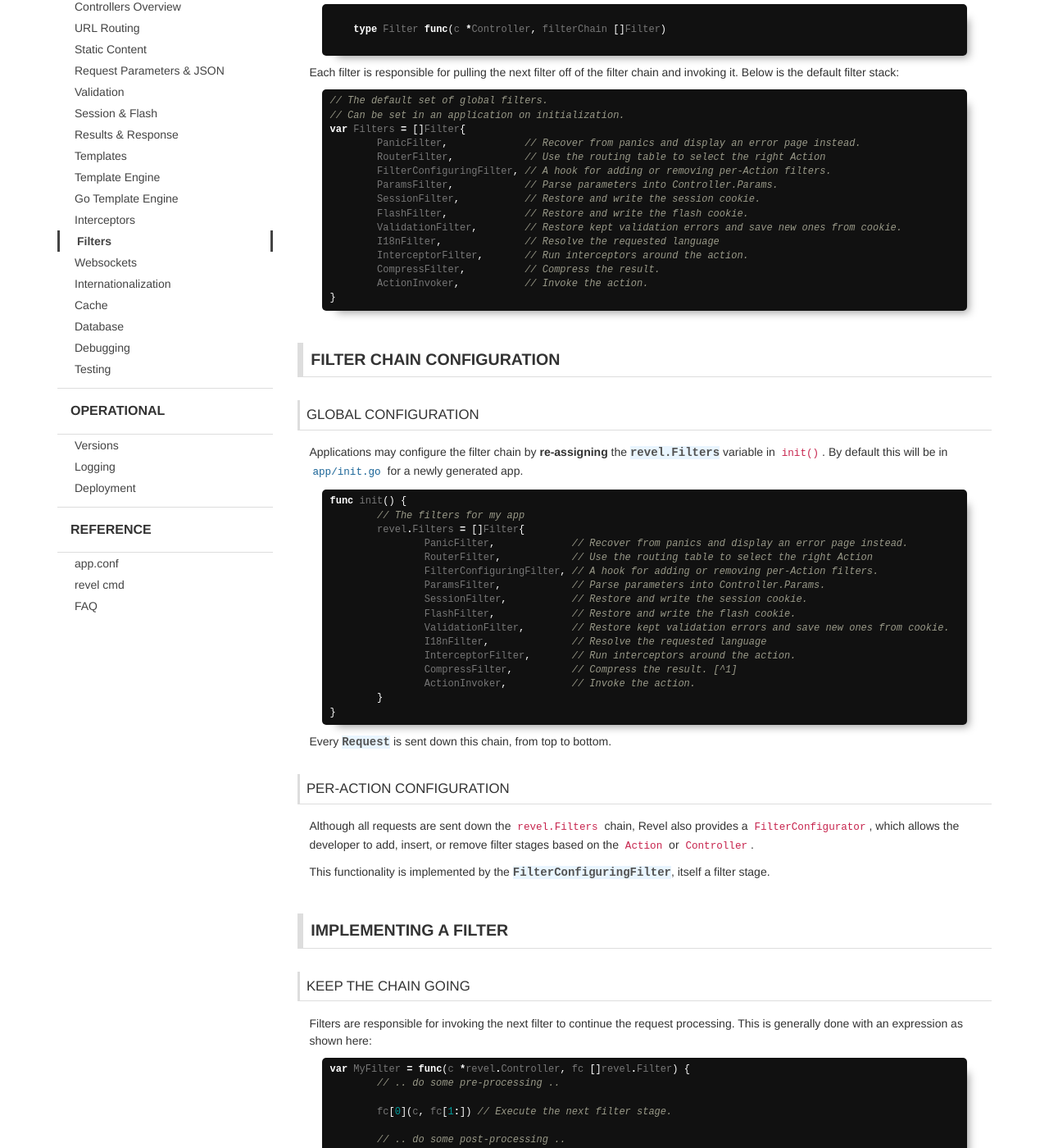
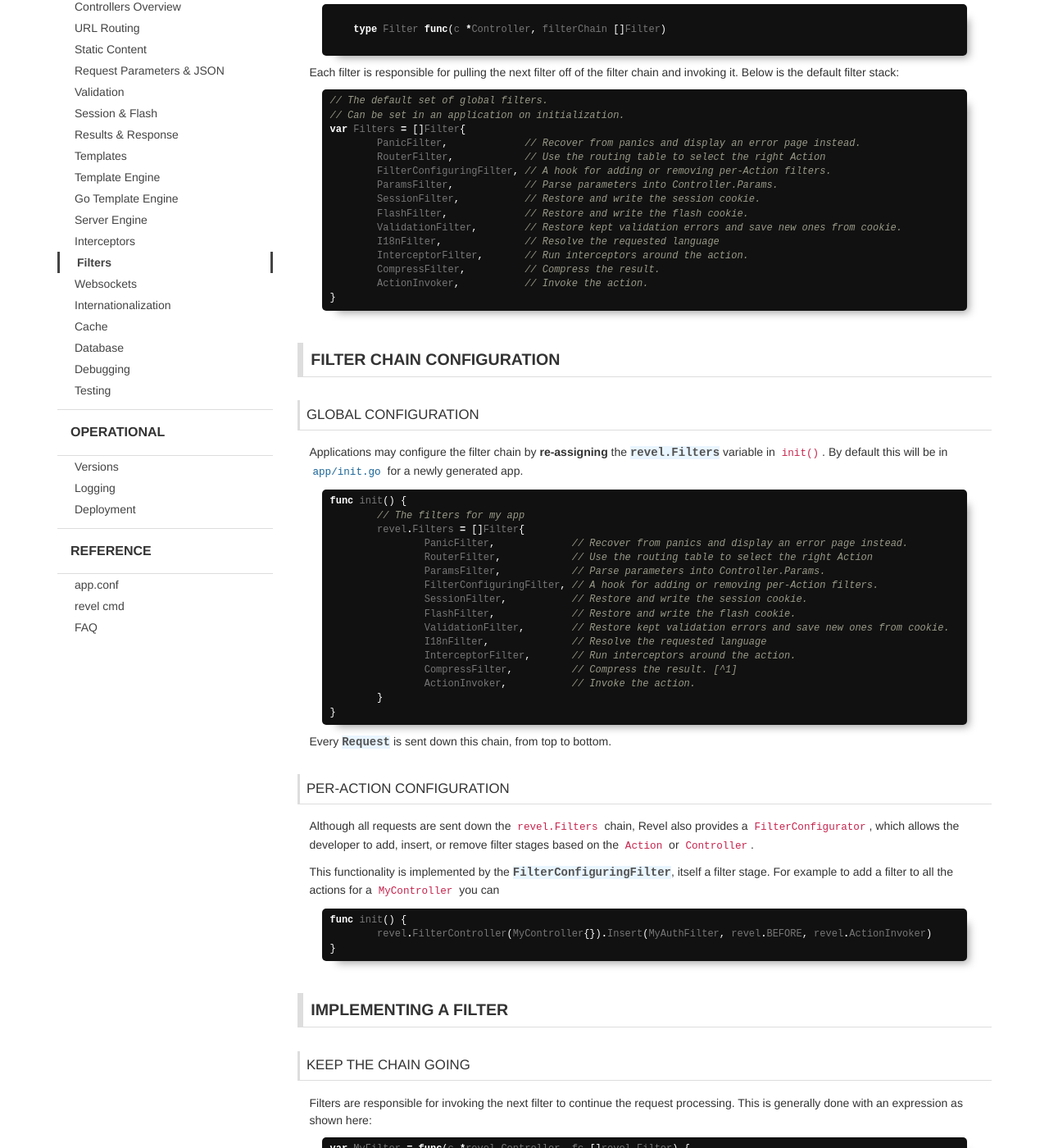
Before and after one commit to revel/revel.github.io, a Jekyll site: the page built from manual/filters.md, in a window 1280 px wide and 1400 px high, scrolled down 289 px. Shown: the whole window at 82% size. Built offline with Jekyll 4.4.1, drawn with Linux system fonts in a browser that asks for light colours; nearby versions of some CDN libraries.

Commit message:
Missed commit

````diff
--- a/_layouts/manual.html
+++ b/_layouts/manual.html
@@ -49,6 +49,9 @@ nav:
     title: Go Template Engine
     url: templates-go.html
   -
+    title: Server Engine
+    url: server-engine.html
+  -
     title: Interceptors
     url: interceptors.html
   -
--- a/manual/filters.md
+++ b/manual/filters.md
@@ -55,8 +55,8 @@ func init() {
 	revel.Filters = []Filter{
 		PanicFilter,             // Recover from panics and display an error page instead.
 		RouterFilter,            // Use the routing table to select the right Action
+		ParamsFilter,            // Parse parameters into Controller.Params.
 		FilterConfiguringFilter, // A hook for adding or removing per-Action filters.
-		ParamsFilter,            // Parse parameters into Controller.Params.
 		SessionFilter,           // Restore and write the session cookie.
 		FlashFilter,             // Restore and write the flash cookie.
 		ValidationFilter,        // Restore kept validation errors and save new ones from cookie.
@@ -79,7 +79,14 @@ which allows the developer to add, insert, or remove filter stages based on the
 `Action` or `Controller`.
 
 This functionality is implemented by the [FilterConfiguringFilter](https://godoc.org/github.com/revel/revel#FilterConfiguringFilter), itself a
-filter stage.
+filter stage. For example to add a filter to all the actions for a `MyController` you can
+
+
+```go
+func init() {
+	revel.FilterController(MyController{}).Insert(MyAuthFilter, revel.BEFORE, revel.ActionInvoker)
+}
+```
 
 ## Implementing a Filter
 
````
